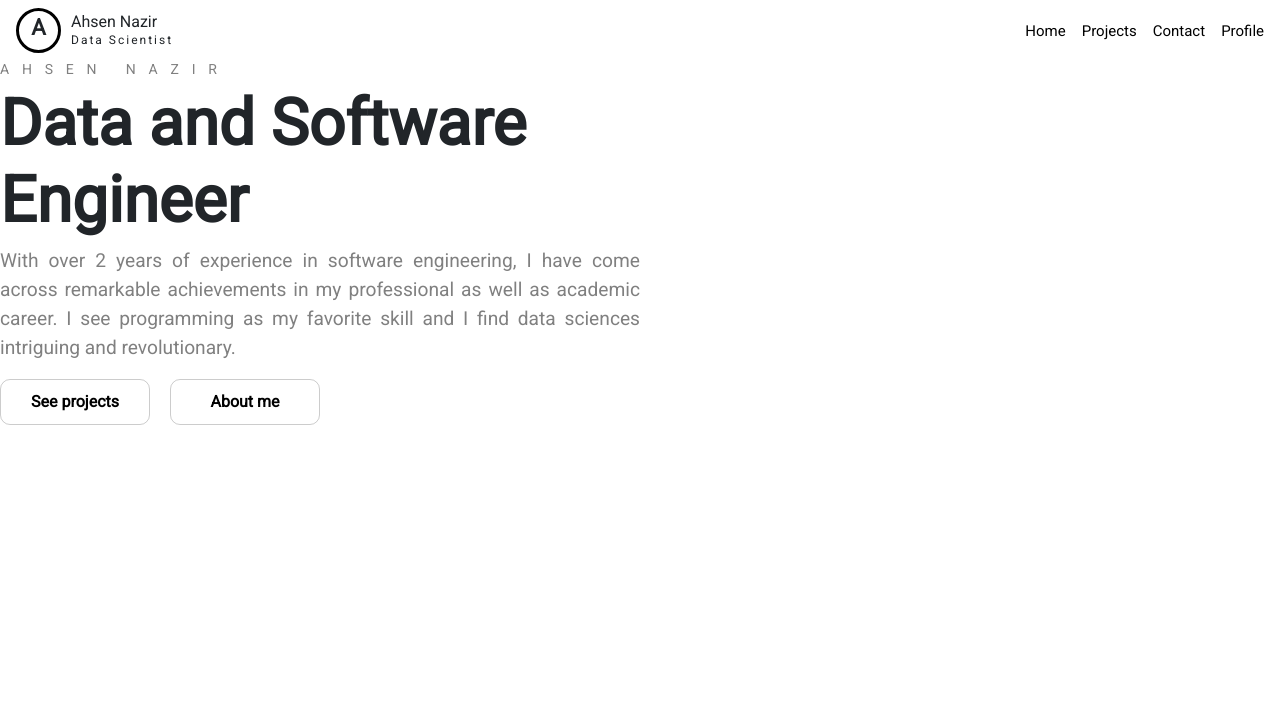
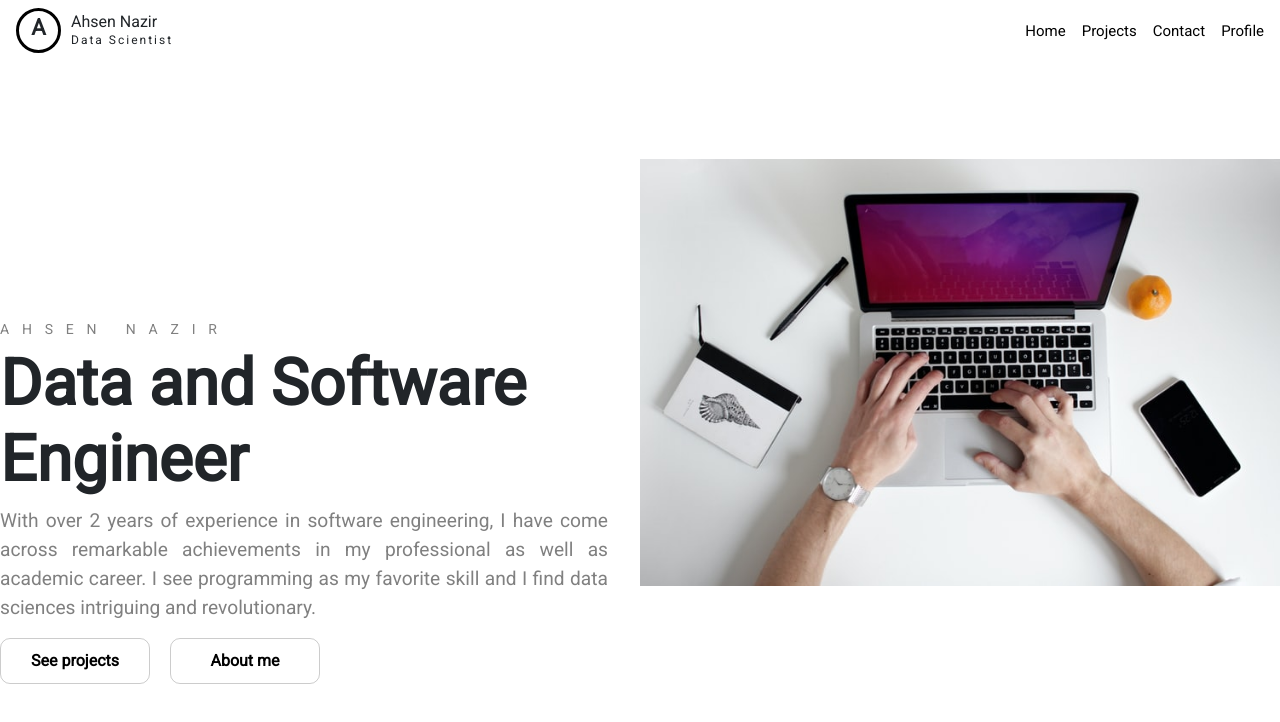
Before and after one commit to acen20/react-portfolio, a React (Create React App) app: page / in a window 1280 px wide. Shown: the top 722 px of the page. Built offline with nearby package versions, Linux system fonts and the light colour scheme.

Commit message:
Token Update

```diff
--- /dev/null
+++ b/src/ImageSlider.css
@@ -0,0 +1,8 @@
+.image-slider {
+  display: flex;
+}
+
+.image-slider > img {
+  width: 100%;
+  object-fit: contain;
+}
--- /dev/null
+++ b/src/ImageSlider.js
@@ -0,0 +1,15 @@
+import React from "react";
+import { images } from "./images";
+import "./ImageSlider.css";
+
+function ImageSlider() {
+  return (
+    <div className="image-slider">
+      {images.map((image, index) => {
+        return <img src={image.img} alt="something" />;
+      })}
+    </div>
+  );
+}
+
+export default ImageSlider;
--- a/src/Main.css
+++ b/src/Main.css
@@ -1,11 +1,16 @@
 .main {
   display: flex;
   gap: 2em;
-  align-items: center;
+  align-items: flex-end;
 }
 
 .main-text {
   width: 50%;
+}
+
+.main-slider-container {
+  max-width: 50vw;
+  overflow-x: scroll;
 }
 
 .main-text > p {
--- a/src/Main.js
+++ b/src/Main.js
@@ -2,6 +2,7 @@ import React from "react";
 import "./Main.css";
 import Grid from "@material-ui/core/Grid";
 import portrait from "./images/guy.jpeg";
+import ImageSlider from "./ImageSlider";
 
 function Main() {
   return (
@@ -21,7 +22,14 @@ function Main() {
         </div>
       </div>
 
-      <div className="main-vid-container"></div>
+      <div className="main-slider-container">
+        <ImageSlider />
+        {/*<video width="320" height="240" autoplay muted>
+          <source src="movie.mp4" type="video/mp4" />
+          <source src="movie.ogg" type="video/ogg" />
+          Your browser does not support the video tag.
+        </video>*/}
+      </div>
     </div>
   );
 }
--- /dev/null
+++ b/src/images.js
@@ -0,0 +1,11 @@
+import img1 from "./images/guy.jpeg";
+import img2 from "./images/chris.png";
+import img3 from "./images/keyboard.jpeg";
+import img4 from "./images/laptop.jpeg";
+
+export const images = [
+  { img: img1 },
+  { img: img2 },
+  { img: img3 },
+  { img: img4 },
+];
```
Also changed, not shown: src/VideoSlider.js (added, +7 -0 lines).
